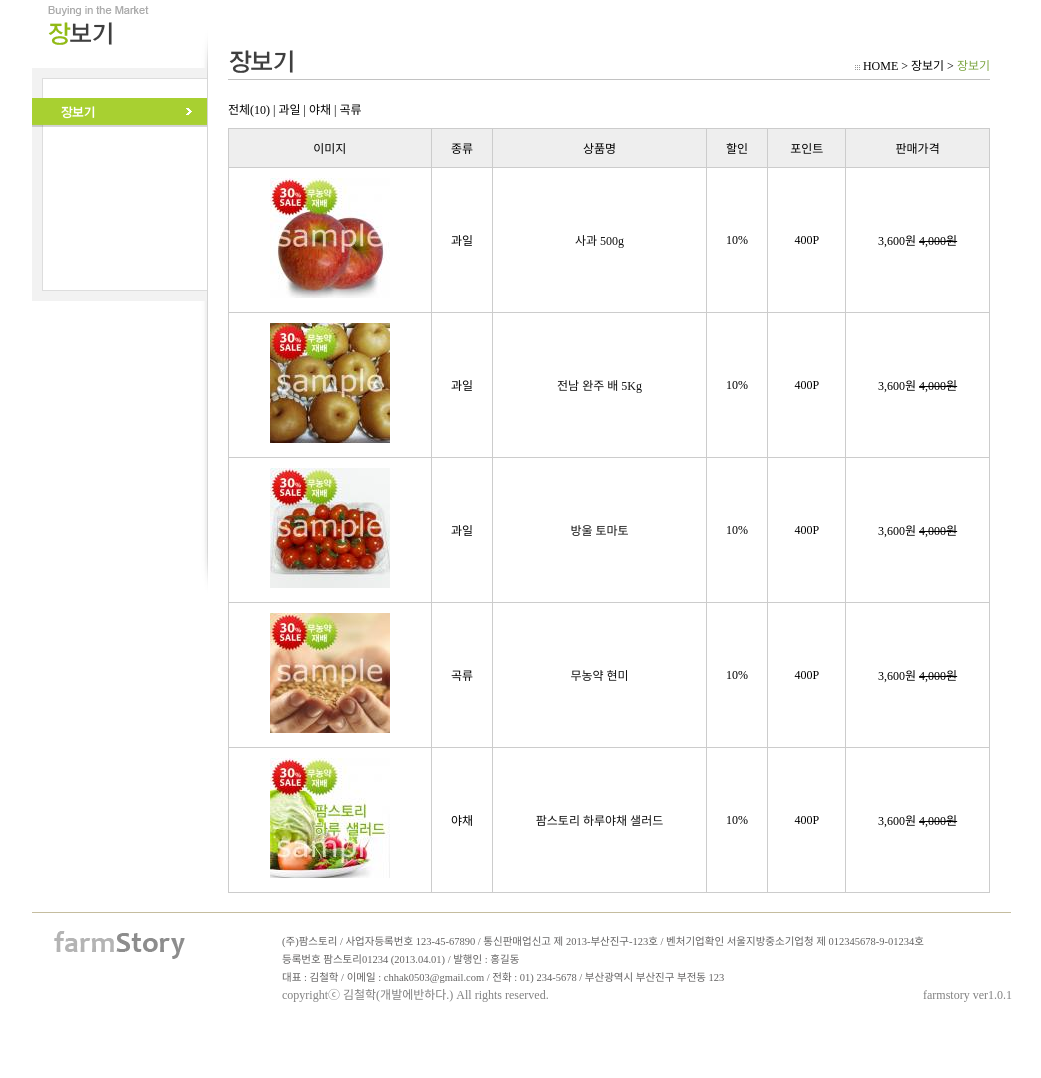
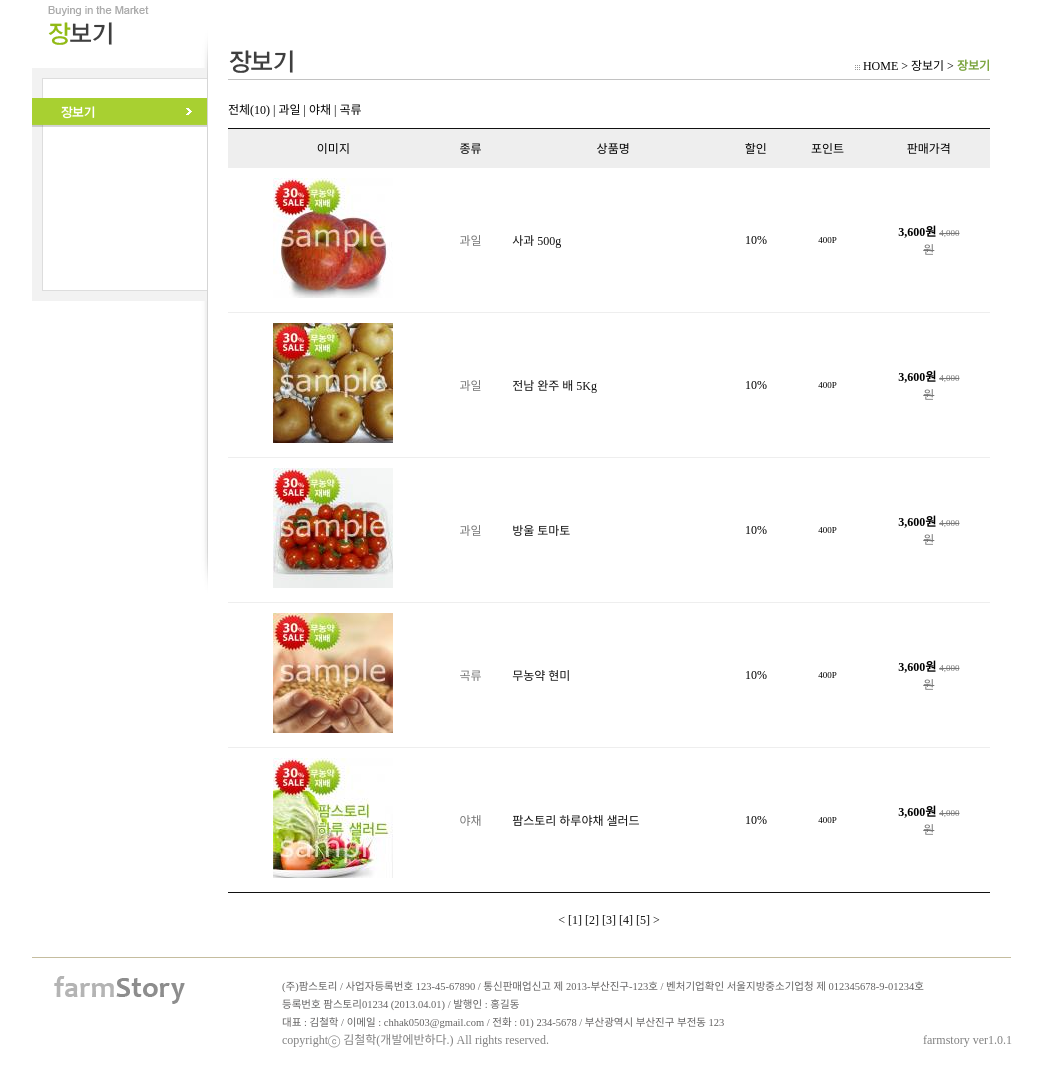
Before and after one commit to DoyoungLee9720/farmstory, a plain HTML site: page market/list.html in a window 1280 px wide. Shown: the part 339-1417 px from the top of the page, without its empty margins (118-1159 px from the left). Before the commit the page ends 1372 px from the top, so only its background shows below. Drawn offline with Linux system fonts and the light colour scheme.

Commit message:
LDY_2024_08_12_ListUpdated

```diff
--- a/market/list.html
+++ b/market/list.html
@@ -5,14 +5,22 @@
   <meta charset="UTF-8">
   <meta name="viewport" content="width=device-width, initial-scale=1.0">
   <link rel="stylesheet" href="../farmstory.css">
+  <script src="../js/includeHTML.js"></script>
   <title>장보기</title>
   <style>
+
     main {
       height: auto;
       width: 980px;
       margin: 0 auto;
     }
-
+    strong {
+      font-weight:bold;
+    }
+    del{
+      color :#777;
+      font-size: 9px;
+    }
     .titleEvent {
       width: 980px;
       height: 184px;
@@ -102,12 +110,28 @@
       width: 100%;
       border-collapse: collapse;
       background-color: #fff;
+      text-align: center;
+    }
+    thead{
+      padding : 10px;
+      background-color: #EEE;
+      border-top: 1px solid #111;
+    }
+    tbody tr:last-child{
+      border-bottom: 1px solid #111;
+    }
+    tr{
+      border-bottom: 1px solid #EEEEEE;
     }
 
-    table,
-    th,
-    td {
-      border: 1px solid #ccc;
+    tr td:nth-child(2){
+      color: #777;
+    }
+    tr td:nth-child(3){
+      text-align: left;
+    }
+    tr td:nth-child(5){
+      font-size: 9px;
     }
 
     th,
@@ -115,44 +139,23 @@
       padding: 10px;
       text-align: center;
     }
+    td del:nth-child(3){
+      font-size: 12px;
+    }
+    .listnumber{
 
-    th {
-      background-color: #eee;
+      text-align: center;
     }
+    .listnumber :hover{
+      opacity: 0.9;
+      text-decoration: underline;
+    }
+
   </style>
 </head>
 
 <body>
-  <header id="header">
-    <div>
-      <article class="top">
-        <img src="../images/head_top_line.png" alt="">
-        <p>
-          <a href="#">HOME |</a>
-          <a href="#">로그인 |</a>
-          <a href="#">회원가입 |</a>
-          <a href="#">관리자 |</a>
-          <a href="#">고객센터</a>
-        </p>
-        <a href="#" class="headerLogo"><img src="../images/logo.png" alt="팜스토리 로고"></a>
-        <a href="#" class="headerTxt"><img src="../images/head_txt_img.png" alt="3만원이상 무료배송"></a>
-      </article>
-    </div>
-
-    <div>
-      <nav>
-        <ul class="nav">
-          <li><a href="#" class="navInfo"><img src="../images/head_menu1.png" alt="headerMenu1"></a></li>
-          <li><a href="#" class="navShop"><img src="../images/head_menu2.png" alt="headerMenu2"><img
-                src="../images/head_menu_badge.png" alt="" class="sale"></a></li>
-          <li><a href="#" class="navFarm"><img src="../images/head_menu3.png" alt="headerMenu3"></a></li>
-          <li><a href="#" class="navEven"><img src="../images/head_menu4.png" alt="headerMenu4"></a></li>
-          <li><a href="#" class="navComm"><img src="../images/head_menu5.png" alt="headerMenu5"></a></li>
-        </ul>
-      </nav>
-    </div>
-  </header>
-
+  <header include-html="../TMP/header.html" id="header"></header>
   <main>
     <div class="titleEvent"><img src="../images/sub_top_tit2.png" alt=""></div>
     <section class="mainSection">
@@ -164,8 +167,6 @@
       </aside>
       <div class="container">
         <section>
-
-
           <article class="mainArticle">
             <nav class="articleNav">
               <img src="../images/sub_nav_tit_cate2_tit1.png" alt="event">
@@ -193,7 +194,8 @@
                   <td>400P</td>
                   <td>
                     <strong>3,600원</strong>
-                    <del>4,000원</del>
+                    <del>4,000<br></del>
+                    <del>원</del>
                   </td>
                 </tr>
                 <tr>
@@ -204,7 +206,8 @@
                   <td>400P</td>
                   <td>
                     <strong>3,600원</strong>
-                    <del>4,000원</del>
+                    <del>4,000<br></del>
+                    <del>원</del>
                   </td>
                 </tr>
                 <tr>
@@ -215,7 +218,8 @@
                   <td>400P</td>
                   <td>
                     <strong>3,600원</strong>
-                    <del>4,000원</del>
+                    <del>4,000<br></del>
+                    <del>원</del>
                   </td>
                 </tr>
                 <tr>
@@ -226,7 +230,8 @@
                   <td>400P</td>
                   <td>
                     <strong>3,600원</strong>
-                    <del>4,000원</del>
+                    <del>4,000<br></del>
+                    <del>원</del>
                   </td>
                 </tr>
                 <tr>
@@ -237,36 +242,27 @@
                   <td>400P</td>
                   <td>
                     <strong>3,600원</strong>
-                    <del>4,000원</del>
+                    <del>4,000<br></del>
+                    <del>원</del>
                   </td>
                 </tr>
               </tbody>
             </table>
+             <p class="listnumber"> <a href="#">< [1] [2] [3] [4] [5] ></a></p>
+
           </article>
+
         </section>
+
       </div>
+
     </section>
+
   </main>
 
-  <footer>
-    <div>
-      <img src="../images/footer_top_line.png" alt="">
-      <article>
-        <a href="#"><img src="../images/footer_logo.png" alt="footerlogo"></a>
-        <p class="footerinfo">
-          (주)팜스토리 / 사업자등록번호 123-45-67890 / 통신판매업신고 제 2013-부산진구-123호 / 벤처기업확인 서울지방중소기업청 제 012345678-9-01234호<br>
-          등록번호 팜스토리01234 (2013.04.01) / 발행인 : 홍길동<br>
-          대표 : 김철학 / 이메일 : chhak0503@gmail.com / 전화 : 01) 234-5678 / 부산광역시 부산진구 부전동 123
-        </p>
-        <p class="copyright">
-          copyrightⓒ 김철학(개발에반하다.) All rights reserved.
-        </p>
-        <p class="pageVer">
-          farmstory ver1.0.1
-        </p>
-      </article>
-    </div>
-  </footer>
+  <footer include-html="../TMP/footer.html"></footer>
 </body>
-
+<script>
+  includeHTML();
+</script>
 </html>
```
